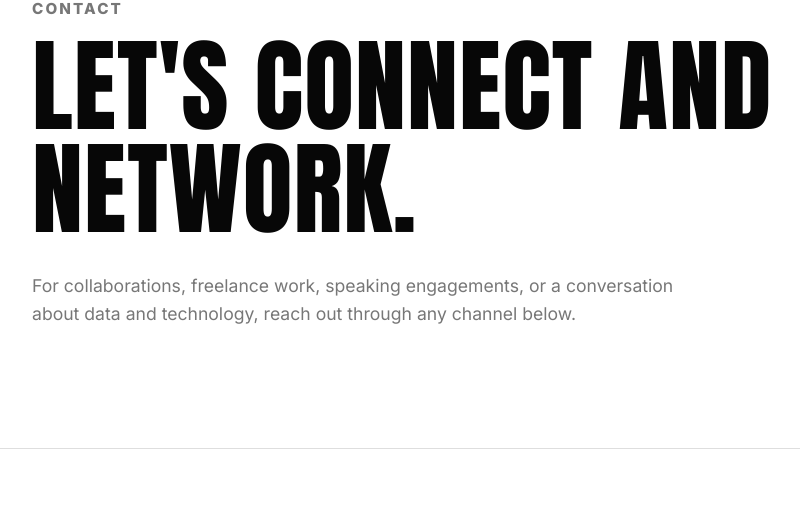
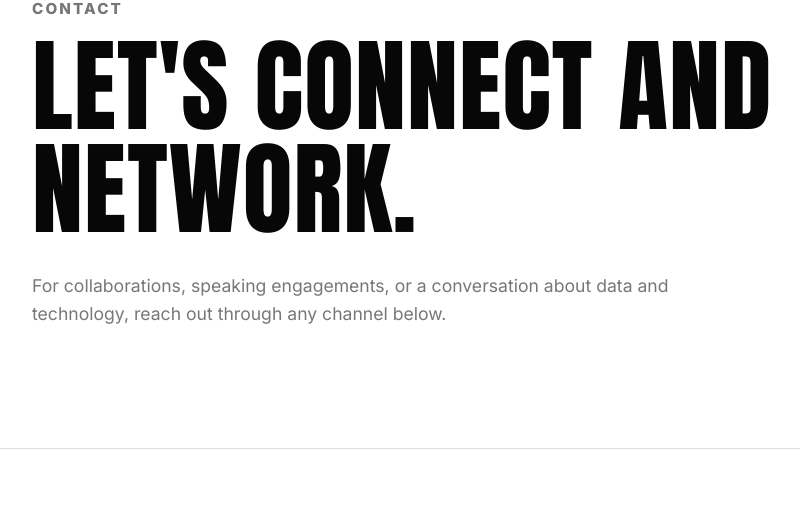
Before and after one commit to imjbmkz/joshdevph, a Flask app: page /contact in a window 1280 px wide. Shown: the part 218-741 px from the top of the page, without its empty margins (18-818 px from the left). Run offline with Flask 3, Linux system fonts and the light colour scheme.

Commit message:
Remove 'freelance work' from contact intro

```diff
--- a/templates/contact.html
+++ b/templates/contact.html
@@ -6,7 +6,7 @@
     <div class="container">
         <p class="eyebrow">CONTACT</p>
         <h1>LET'S CONNECT AND NETWORK.</h1>
-        <p class="page-intro">For collaborations, freelance work, speaking engagements, or a conversation about data and technology,
+        <p class="page-intro">For collaborations, speaking engagements, or a conversation about data and technology,
             reach out through any channel below.</p>
     </div>
 </section>
```
